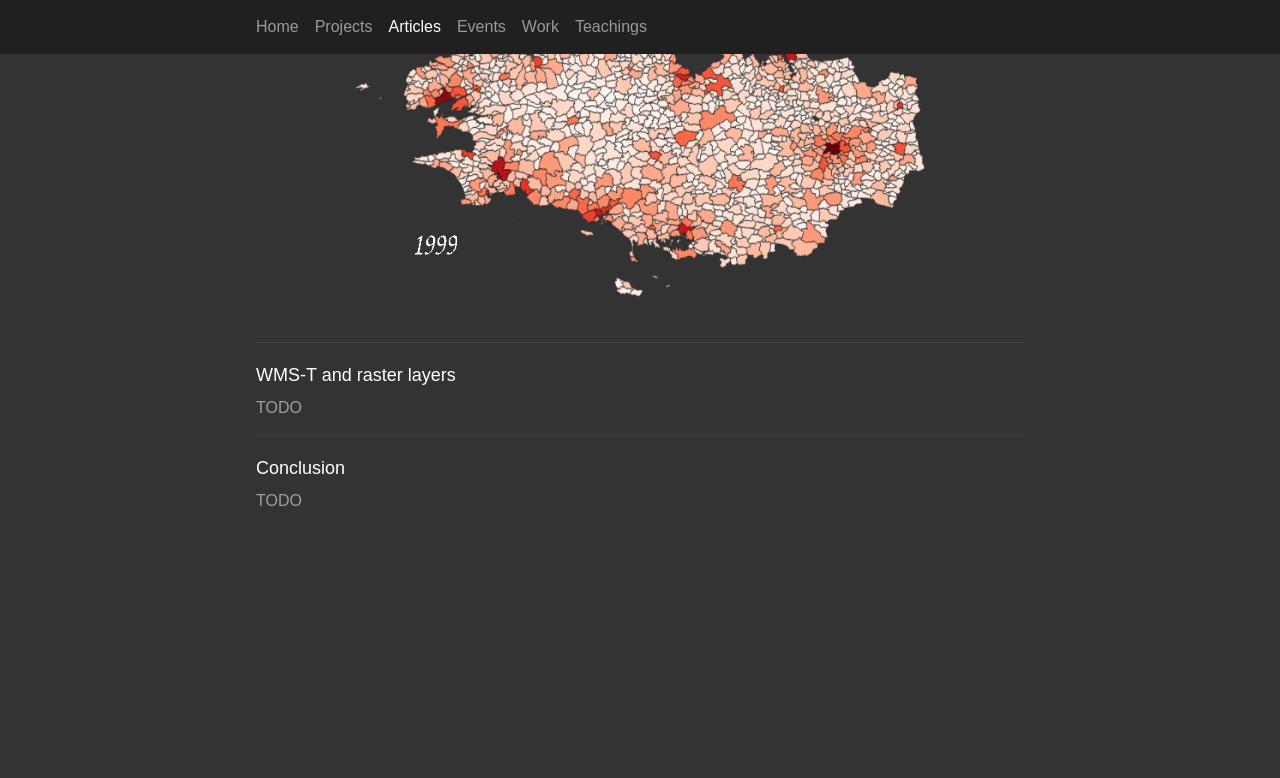
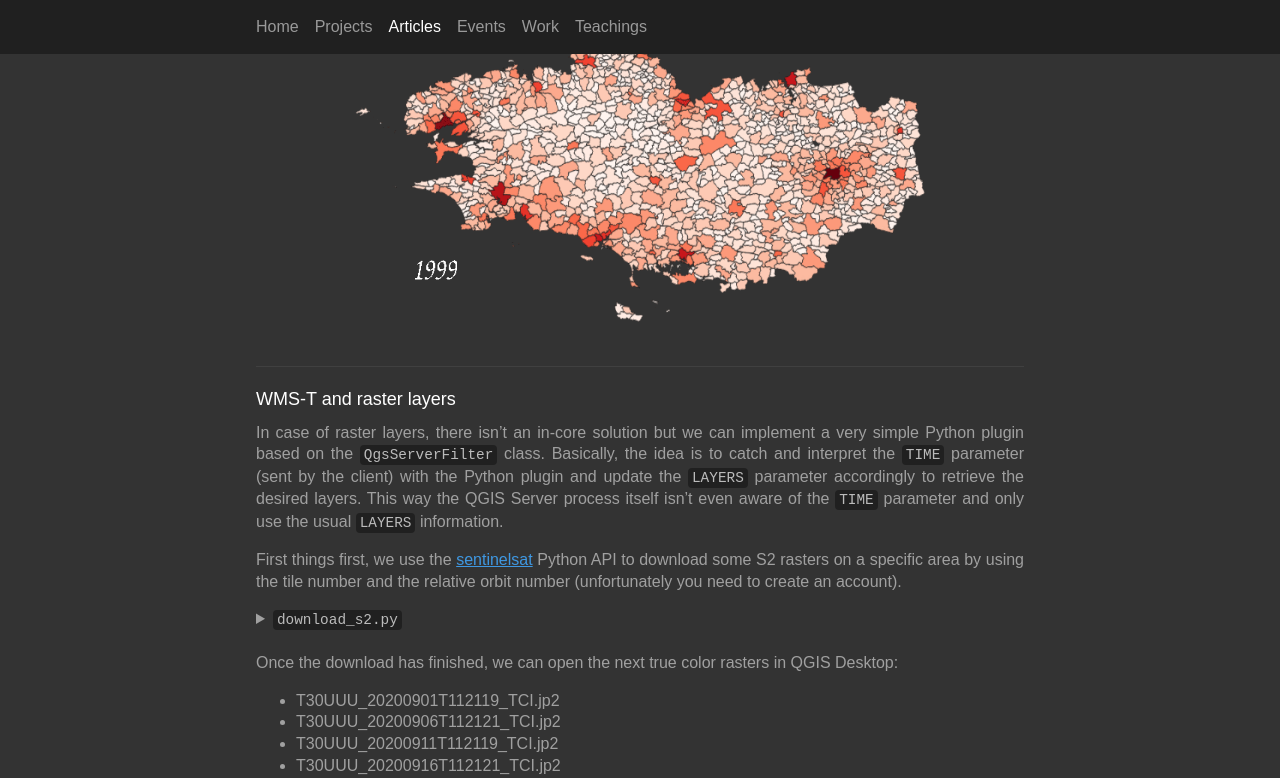
Before and after one commit to pblottiere/pblottiere.github.io, a Jekyll site: the page built from _posts/2020-09-30-wmst.md, in a window 1280 px wide and 1400 px high, scrolled down 1901 px. Shown: the top 778 px of the window. Built offline with Jekyll 4.4.1, drawn with Linux system fonts in a browser that asks for light colours; comment, search, counter and statistics services are not loaded; before the commit the page ends 2531 px from its top, so only the background shows below that; some of the changed text lies outside the part shown.

Commit message:
Add a chapter for raster images

`````diff
--- a/_posts/2020-09-30-wmst.md
+++ b/_posts/2020-09-30-wmst.md
@@ -107,10 +107,11 @@ QgsVectorFileWriter.writeAsVectorFormat(vl, "population_time", "UTF-8", crs, "Ge
 
 <br/>Finally we just have to adjust the symbology and configure a `Time`{:.inline}
 dimension pointing to the `time` field of the layer in the QGIS Server
-properties:
+properties. Some more parameters are also availble for a finer configuration
+(like `End attribute`{:.inline}).
 
 <br/>
-![OGC Badge]({{ site.baseurl }}/images/posts/wmst/config.png){:class="center-image-no-border" width="650px"}
+![OGC Badge]({{ site.baseurl }}/images/posts/wmst/config.png){:class="center-image" width="650px"}
 <br/>
 
 Once QGIS Server is started, we're now able to run a `GetMap`{:.inline} request
@@ -131,10 +132,10 @@ SERVICE=WMS \
 &TIME=1999
 ````
 
-<br/>By playing with the <a
+<br/>And by playing with the <a
 href="https://docs.qgis.org/testing/en/docs/server_manual/services.html#redlining">redlining</a>
-capacity of QGIS Server (concretely `HIGHLIGHT_`{:.inline} parameters), we can
-add the year on top of the map:
+mechanism of QGIS Server (concretely `HIGHLIGHT_`{:.inline} parameters), we can
+add the year on top of the map.
 
 <br/>
 ![OGC Badge]({{ site.baseurl }}/images/posts/wmst/pop.gif){:class="center-image-no-border" width="600px"}
@@ -145,8 +146,149 @@ add the year on top of the map:
 
 ## WMS-T and raster layers
 
-TODO
-<hr>
+In case of raster layers, there isn't an in-core solution but we can implement
+a very simple Python plugin based on the `QgsServerFilter`{:.inline} class.
+Basically, the idea is to catch and interpret the `TIME`{:.inline} parameter
+(sent by the client) with the Python plugin and update the `LAYERS`{:.inline}
+parameter accordingly to retrieve the desired layers. This way the QGIS Server
+process itself isn't even aware of the `TIME`{:.inline} parameter and only use
+the usual `LAYERS`{:.inline} information.
+
+First things first, we use the
+<a href="https://github.com/sentinelsat/sentinelsat">sentinelsat</a> Python API
+to download some S2 rasters on a specific area by using the tile number and the
+relative orbit number (unfortunately you need to create an account).
+
+{% capture summary %}`download_s2.py`{:.inline}{% endcapture %}
+{% capture details %}
+```` python
+from collections import OrderedDict
+from sentinelsat import SentinelAPI
+
+api = SentinelAPI(USER, PASSWORD)
+
+query_kwargs = {
+        'platformname': 'Sentinel-2',
+        'producttype': 'S2MSI1C',
+        'tileid': '30UUU',
+        'relativeorbitnumber': 37,
+        'date': ('NOW-25DAYS', 'NOW')}
+
+products = OrderedDict()
+kw = query_kwargs.copy()
+pp = api.query(**kw)
+products.update(pp)
+
+api.download_all(products)
+````
+{% endcapture %}
+
+<details>
+  <summary>{{ summary | markdownify | remove: '<p>' | remove: '</p>' }}</summary>
+  {{ details | markdownify }}
+</details>
+
+<br/>Once the download has finished, we can open the next true color rasters in
+QGIS Desktop:
+
+- T30UUU_20200901T112119_TCI.jp2
+- T30UUU_20200906T112121_TCI.jp2
+- T30UUU_20200911T112119_TCI.jp2
+- T30UUU_20200916T112121_TCI.jp2
+- T30UUU_20200921T112119_TCI.jp2
+
+<br/>
+![OGC Badge]({{ site.baseurl }}/images/posts/wmst/s2.png){:class="center-image" width="600px"}
+<br/>
+
+The <a
+href="https://sentinel.esa.int/web/sentinel/user-guides/sentinel-2-msi/naming-convention">naming
+convention</a> for S2 images is very simple and contains the datetime. So if we
+don't want to use custom names for our layers, a very basic implementation for
+our plugin is to use this characteristic. Indeed, we can configure our web
+client to use a layer named `T30UUU`{:.inline}. Then, if the Python plugin
+receives for example `TIME=2020-09-01 11:21:19`{:.inline}, the layer name is
+updated accordingly: `LAYERS=T30UUU_20200901T112119_TCI`{:.inline}.
+
+The Python implementation for such a basic need is very simple. Of course the
+implementation may be improved to be more robust and generic.
+
+{% capture summary %}`timefilter.py`{:.inline}{% endcapture %}
+{% capture details %}
+```` python
+class TimeFilter(QgsServerFilter):
+
+    def __init__(self, serverIface):
+        super().__init__(serverIface)
+
+    def requestReady(self):
+        request = self.serverInterface().requestHandler()
+        params = request.parameterMap()
+
+        dt = QDateTime.fromString(params['TIME'], "yyyy-MM-dd hh:mm:ss")
+        name = "{}_{}_TCI".format(params['LAYERS'], dt.toString("yyyyMMddThhmmss"))
+
+        request.setParameter('LAYERS', name)
+````
+{% endcapture %}
+
+<details>
+  <summary>{{ summary | markdownify | remove: '<p>' | remove: '</p>' }}</summary>
+  {{ details | markdownify }}
+</details>
+
+<br/>Otherwise, in other cases, we don't want to have the naming constraint. Then
+even if the underlying idea is the same, we have to adjust the mechanism
+allowing to retrieve the correct layer's name. So the first thing to do is to
+set up the temporal property on each layer. By the way, a script can easily do
+it automatically in case of a lot of images.
+
+<br/>
+![OGC Badge]({{ site.baseurl }}/images/posts/wmst/temporal.png){:class="center-image" width="600px"}
+<br/>
+
+In the Python plugin, we will iterate over each layer of the group (instead of
+all layers of the project to gain some speed) and use the temporal setting to
+retrieve the correct layer.
+
+{% capture summary %}`timefilter_v2.py`{:.inline}{% endcapture %}
+{% capture details %}
+```` python
+class TimeFilter(QgsServerFilter):
+
+    def __init__(self, serverIface):
+        super().__init__(serverIface)
+
+    def requestReady(self):
+        request = self.serverInterface().requestHandler()
+        params = request.parameterMap()
+
+        dt = QDateTime.fromString(params['TIME'], "yyyy-MM-dd hh:mm:ss").date()
+        project = QgsConfigCache.instance().project(params['MAP'])
+
+        gp = project.layerTreeRoot().findGroup(params['LAYERS'])
+        if not gp:
+            return
+
+        for tree_layer in gp.findLayers():
+            layer = tree_layer.layer()
+            if layer.type() != QgsMapLayer.RasterLayer:
+                continue
+
+            prop = layer.temporalProperties()
+            begin = prop.fixedTemporalRange().begin().date()
+
+            if begin.year() != dt.year() or begin.month() != dt.month():
+               continue
+
+            request.setParameter('LAYERS', layer.name())
+````
+{% endcapture %}
+
+<details>
+  <summary>{{ summary | markdownify | remove: '<p>' | remove: '</p>' }}</summary>
+  {{ details | markdownify }}
+</details>
 
 
 ## Conclusion
`````
Also changed, not shown: images/posts/wmst/temporal.png (added), 1 other file.
